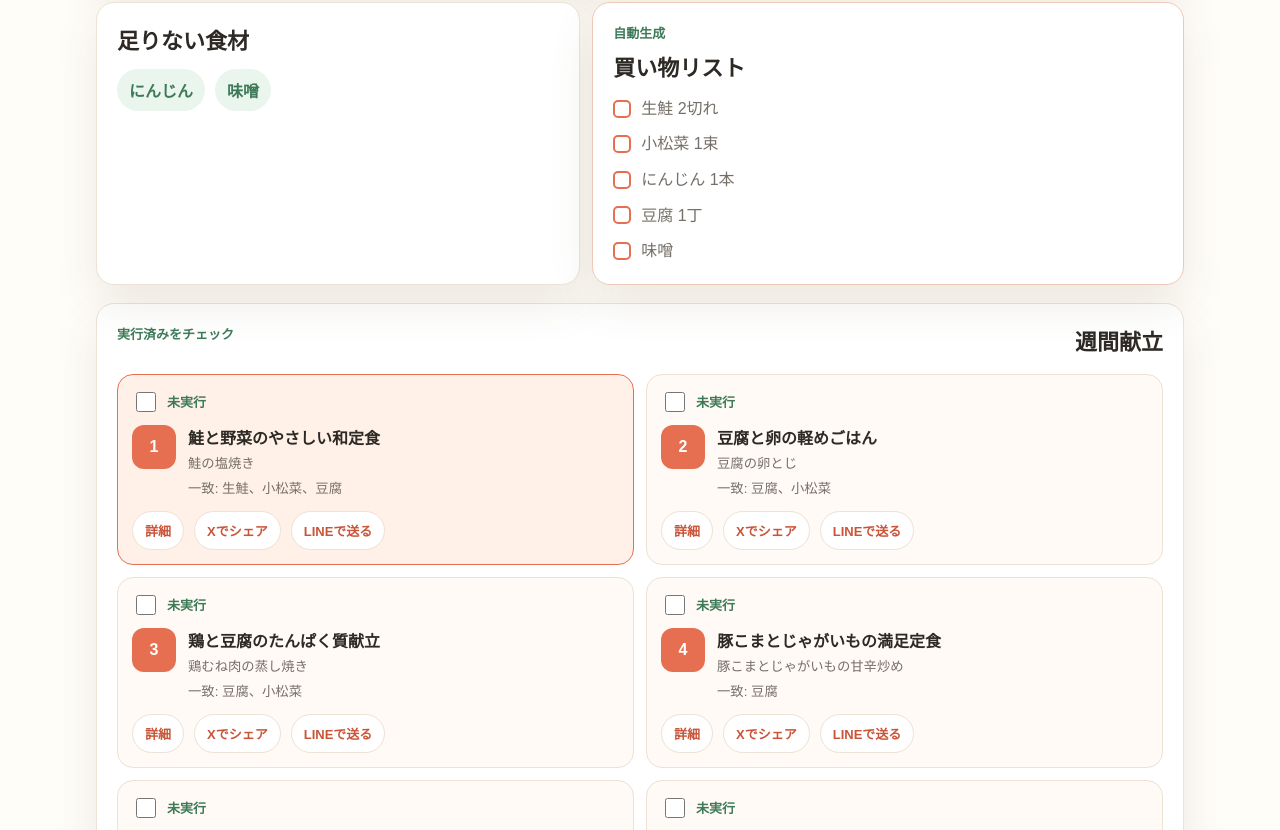
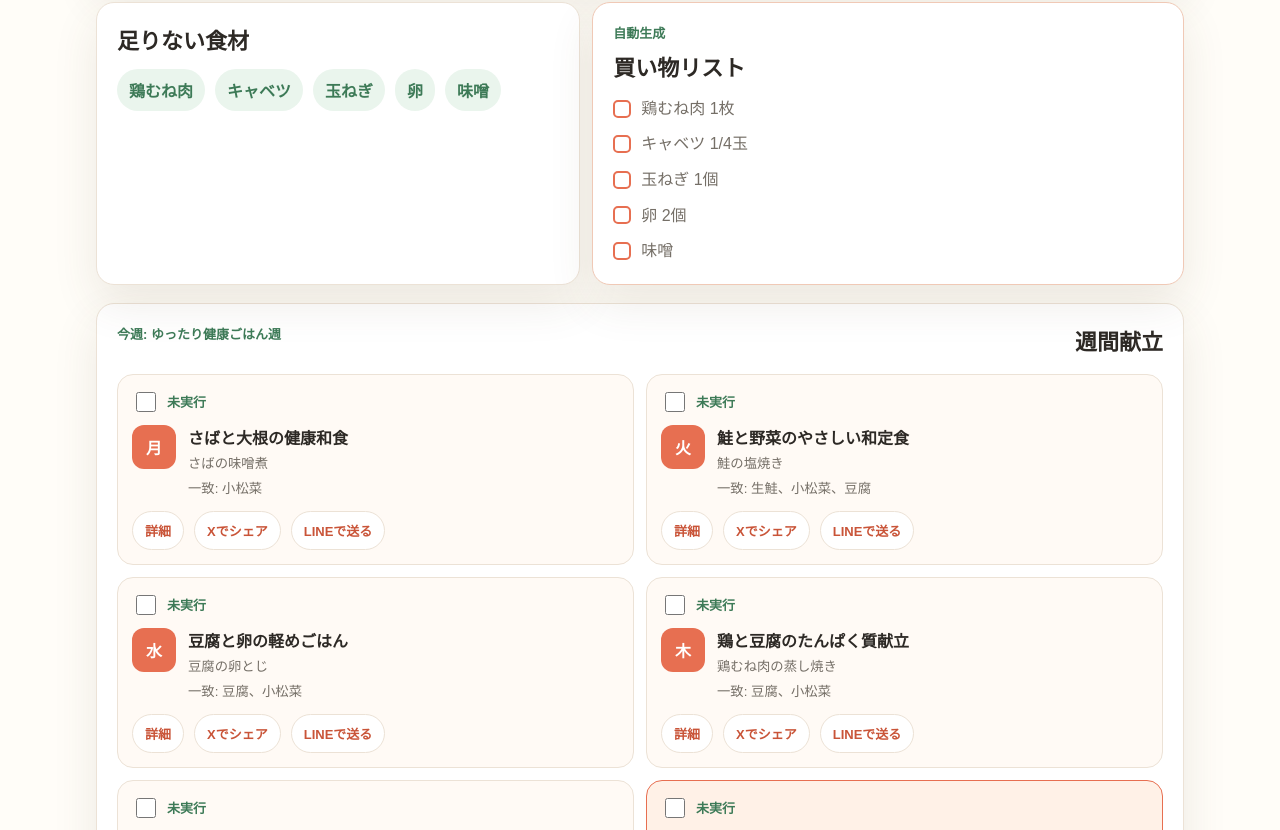
Before and after one commit to hagane990601-ux/20260618, a Next.js app: page / in a window 1280 px wide. Shown: the part 1290-2120 px from the top of the page. Built offline with nearby package versions, Linux system fonts and the light colour scheme.

Commit message:
Rotate weekly menu by current date

```diff
--- a/app/page.tsx
+++ b/app/page.tsx
@@ -3,6 +3,7 @@
 import Link from "next/link";
 import { ChangeEvent, FormEvent, useEffect, useMemo, useState } from "react";
 import menuRecipes from "./data/menuRecipes.json";
+import { getCurrentWeeklyMenu, getTodayDailyMenu, weeklyMenus, type WeeklyMenu } from "./data/weeklyMenus";
 
 type MenuRecipe = (typeof menuRecipes)[number];
 type MenuWithMatch = MenuRecipe & { matchCount: number };
@@ -97,6 +98,7 @@ export default function Home() {
   const [fridgeIngredients, setFridgeIngredients] = useState<string[]>([]);
   const [ingredientInput, setIngredientInput] = useState("");
   const [selectedMenuId, setSelectedMenuId] = useState(menuRecipes[0].id);
+  const [currentWeek, setCurrentWeek] = useState<WeeklyMenu>(weeklyMenus[0]);
   const [favorites, setFavorites] = useState<StoredMenu[]>([]);
   const [saveMessage, setSaveMessage] = useState("");
   const [streak, setStreak] = useState<StreakState>({ count: 1, lastVisitDate: "" });
@@ -105,6 +107,7 @@ export default function Home() {
   const [notificationStatus, setNotificationStatus] = useState("未設定");
 
   useEffect(() => {
+    setCurrentWeek(getCurrentWeeklyMenu());
     setFridgeIngredients(readStorage<string[]>(STORAGE_KEYS.fridge, ["生鮭", "小松菜", "豆腐"]));
     setFavorites(readStorage<StoredMenu[]>(STORAGE_KEYS.favorites, []));
     setWeeklyStatus(readStorage<WeeklyStatus>(STORAGE_KEYS.weeklyStatus, {}));
@@ -145,25 +148,33 @@ export default function Home() {
   }, [reminder]);
 
   const suggestedMenus = useMemo<MenuWithMatch[]>(() => {
-    return [...menuRecipes]
-      .map((recipe) => ({
-        ...recipe,
-        matchCount: matchedIngredients(recipe, fridgeIngredients).length,
-      }))
-      .sort((a, b) => b.matchCount - a.matchCount || a.ingredients.length - b.ingredients.length);
-  }, [fridgeIngredients]);
+    return currentWeek.dailyMenus.flatMap(({ recipeId }) => {
+      const recipe = menuRecipes.find((candidate) => candidate.id === recipeId);
+      return recipe
+        ? [
+            {
+              ...recipe,
+              matchCount: matchedIngredients(recipe, fridgeIngredients).length,
+            },
+          ]
+        : [];
+    });
+  }, [currentWeek, fridgeIngredients]);
+
+  const todayMenuId = getTodayDailyMenu(currentWeek).recipeId;
 
   useEffect(() => {
-    if (suggestedMenus.length > 0) {
-      setSelectedMenuId(suggestedMenus[0].id);
-    }
-  }, [suggestedMenus]);
+    setSelectedMenuId(todayMenuId);
+  }, [todayMenuId]);
 
-  const selectedMenu = suggestedMenus.find((menu) => menu.id === selectedMenuId) ?? suggestedMenus[0];
+  const selectedMenu =
+    suggestedMenus.find((menu) => menu.id === selectedMenuId) ??
+    suggestedMenus.find((menu) => menu.id === todayMenuId) ??
+    suggestedMenus[0];
   const selectedMatchedIngredients = matchedIngredients(selectedMenu, fridgeIngredients);
   const selectedMissingIngredients = missingIngredients(selectedMenu, fridgeIngredients);
   const favoriteIds = new Set(favorites.map((menu) => menu.id));
-  const completedCount = suggestedMenus.filter((menu) => weeklyStatus[menu.id]).length;
+  const completedCount = suggestedMenus.filter((menu) => weeklyStatus[`${currentWeek.id}:${menu.id}`]).length;
   const weeklyProgress = Math.round((completedCount / suggestedMenus.length) * 100);
 
   useEffect(() => {
@@ -211,7 +222,7 @@ export default function Home() {
     const history = readStorage<StoredMenu[]>(STORAGE_KEYS.history, []);
     const nextHistory = [{ ...recipe, savedAt: new Date().toISOString() }, ...history].slice(0, 20);
     window.localStorage.setItem(STORAGE_KEYS.history, JSON.stringify(nextHistory));
-    setWeeklyStatus((current) => ({ ...current, [recipe.id]: true }));
+    setWeeklyStatus((current) => ({ ...current, [`${currentWeek.id}:${recipe.id}`]: true }));
     setSaveMessage("献立履歴に追加しました");
   };
 
@@ -236,7 +247,8 @@ export default function Home() {
   };
 
   const toggleWeeklyStatus = (menuId: string) => {
-    setWeeklyStatus((current) => ({ ...current, [menuId]: !current[menuId] }));
+    const statusKey = `${currentWeek.id}:${menuId}`;
+    setWeeklyStatus((current) => ({ ...current, [statusKey]: !current[statusKey] }));
   };
 
   const shareMenu = async (recipe: MenuRecipe, channel: "x" | "line") => {
@@ -353,7 +365,7 @@ export default function Home() {
       <section className="today-card" aria-labelledby="today-menu">
         <div className="card-header">
           <div>
-            <p className="eyebrow">おすすめ献立</p>
+            <p className="eyebrow">今日のおすすめ献立</p>
             <h2 id="today-menu">{selectedMenu.title}</h2>
           </div>
           <span className="time-badge">{selectedMenu.time}</span>
@@ -435,12 +447,12 @@ export default function Home() {
 
       <section className="weekly-section" aria-labelledby="weekly">
         <div className="section-title">
-          <p className="eyebrow">実行済みをチェック</p>
+          <p className="eyebrow">今週: {currentWeek.title}</p>
           <h2 id="weekly">週間献立</h2>
         </div>
         <div className="weekly-list">
           {suggestedMenus.map((menu, index) => {
-            const isDone = Boolean(weeklyStatus[menu.id]);
+            const isDone = Boolean(weeklyStatus[`${currentWeek.id}:${menu.id}`]);
 
             return (
               <article key={menu.id} className={`weekly-card ${menu.id === selectedMenu.id ? "is-selected" : ""}`}>
@@ -449,7 +461,7 @@ export default function Home() {
                   <span>{isDone ? "実行済み" : "未実行"}</span>
                 </label>
                 <button type="button" onClick={() => setSelectedMenuId(menu.id)} aria-pressed={menu.id === selectedMenu.id}>
-                  <span className="day">{index + 1}</span>
+                  <span className="day">{currentWeek.dailyMenus[index]?.dayLabel}</span>
                   <span>
                     <strong>{menu.title}</strong>
                     <small>{menu.dishes.main}</small>
```
